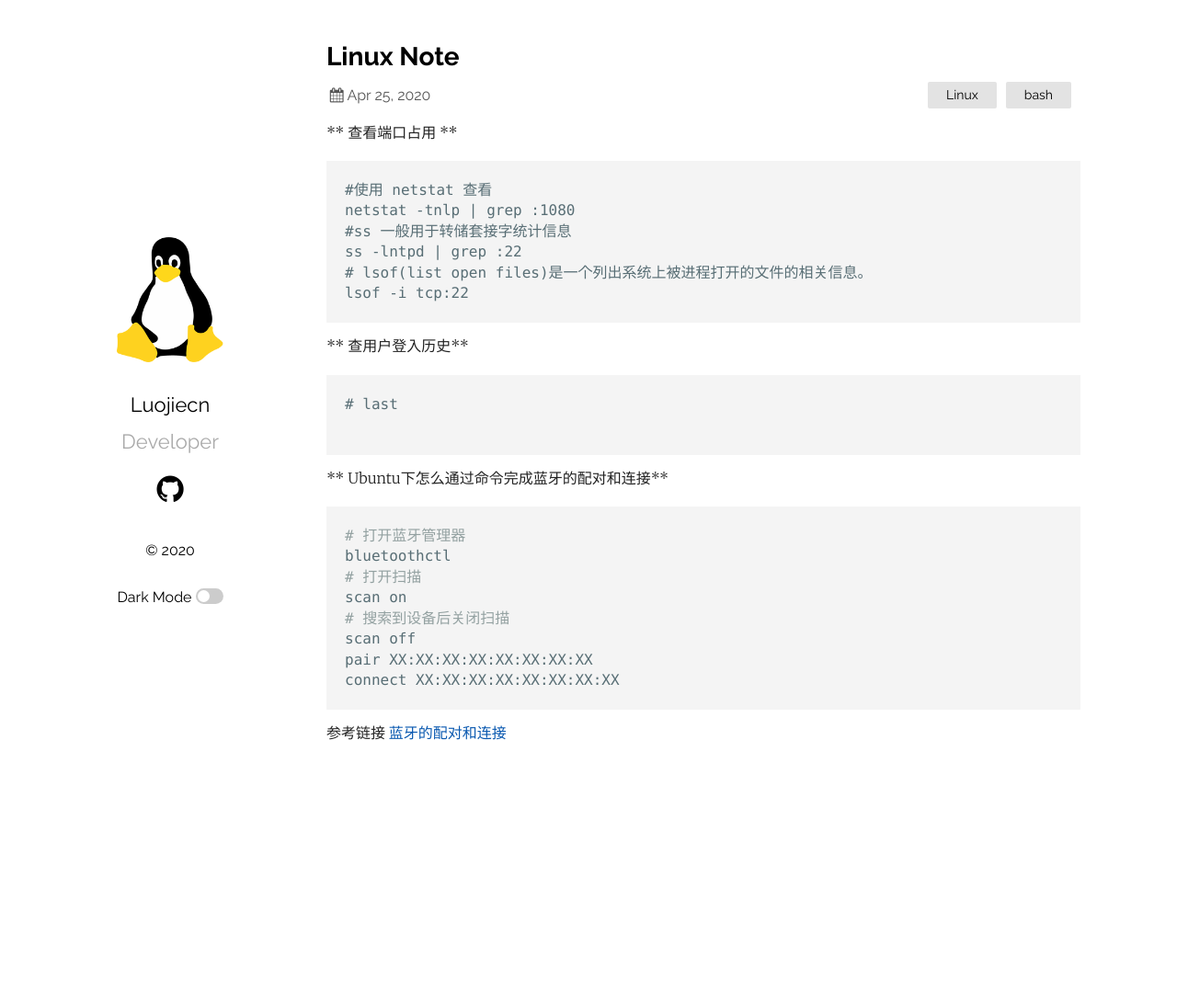
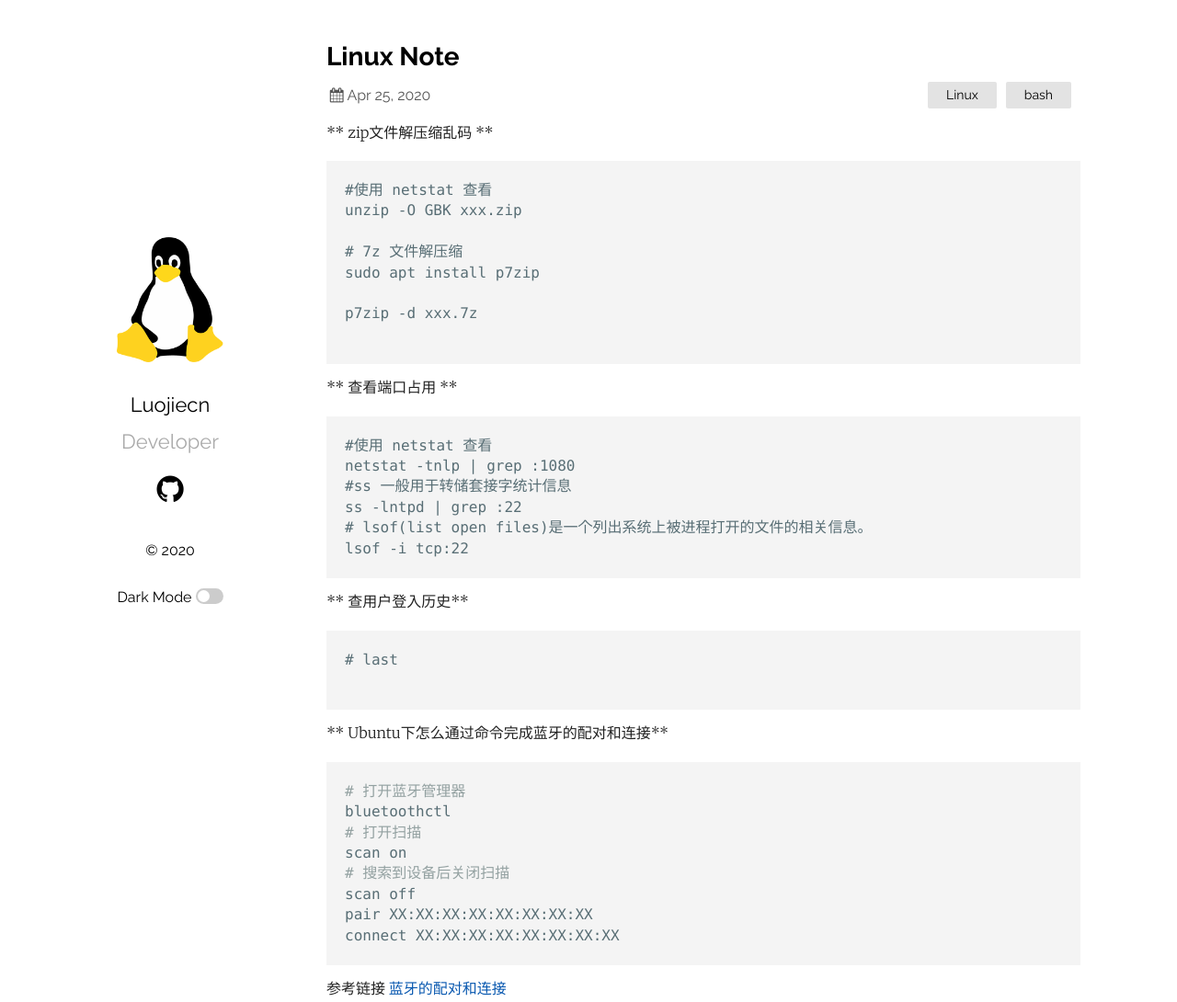
Before and after one commit to RodgerNO1/luojie.github.io, a Jekyll site: the page built from _posts/2020-04-25-Linux Notes.markdown, in a window 1280 px wide and 1090 px high. Shown: the whole window at 92% size. Built offline with Jekyll 4.4.1, drawn with Linux system fonts in a browser that asks for light colours.

Commit message:
update Note

````diff
--- a/_config.yml
+++ b/_config.yml
@@ -45,7 +45,20 @@ plainwhite:
 # - about.md
 
 # Build settings
-theme: plainwhite
+theme: Cayman
+# Architect
+# Cayman
+# Dinky
+# Hacker
+# Leap day
+# Merlot
+# Midnight
+# Minima
+# Minimal
+# Modernist
+# Slate
+# Tactile
+# Time machine
 
 plugins:
   - jekyll-seo-tag
--- a/_posts/2020-04-25-Linux Notes.markdown
+++ b/_posts/2020-04-25-Linux Notes.markdown
@@ -4,6 +4,18 @@ title:  "Linux Note"
 date:   2020-04-25 22:00:00
 categories: Linux bash
 ---
+
+**  zip文件解压缩乱码 **
+```
+#使用 netstat 查看
+unzip -O GBK xxx.zip
+
+# 7z 文件解压缩
+sudo apt install p7zip
+
+p7zip -d xxx.7z
+
+```
 
 **  查看端口占用 **
 
--- a/_posts/2020-08-08-好用软件.markdown
+++ b/_posts/2020-08-08-Good Software.markdown
@@ -1,6 +1,6 @@
 ---
 layout: post
-title:  "好用软件"
+title:  "Good Software"
 date:   2020-04-25 22:00:00
 categories: software
 ---
````
